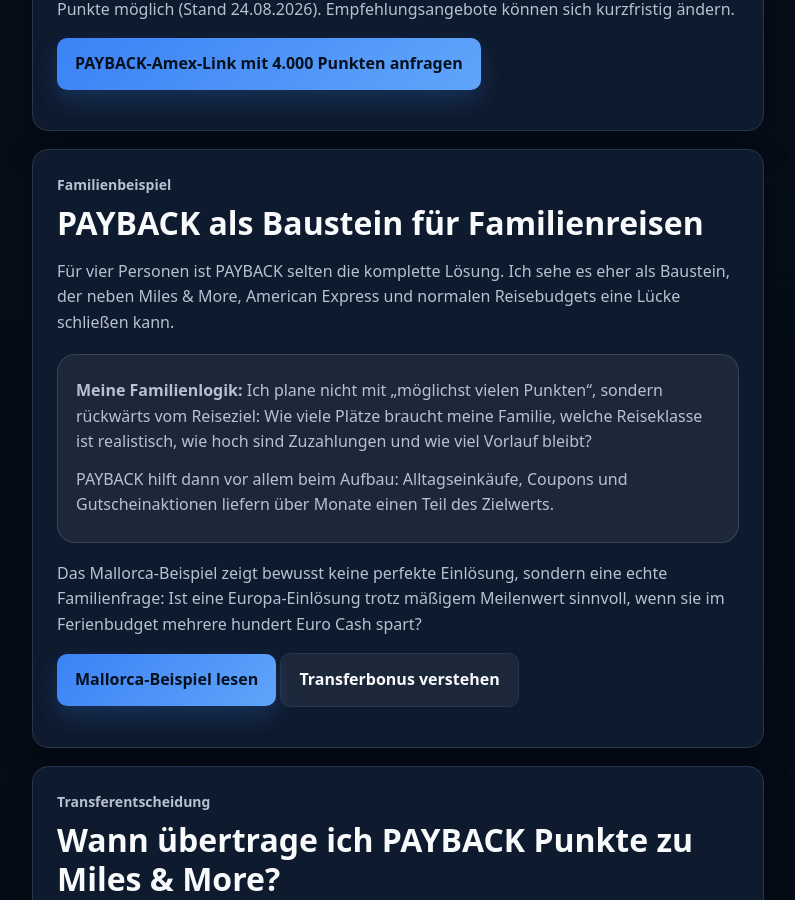
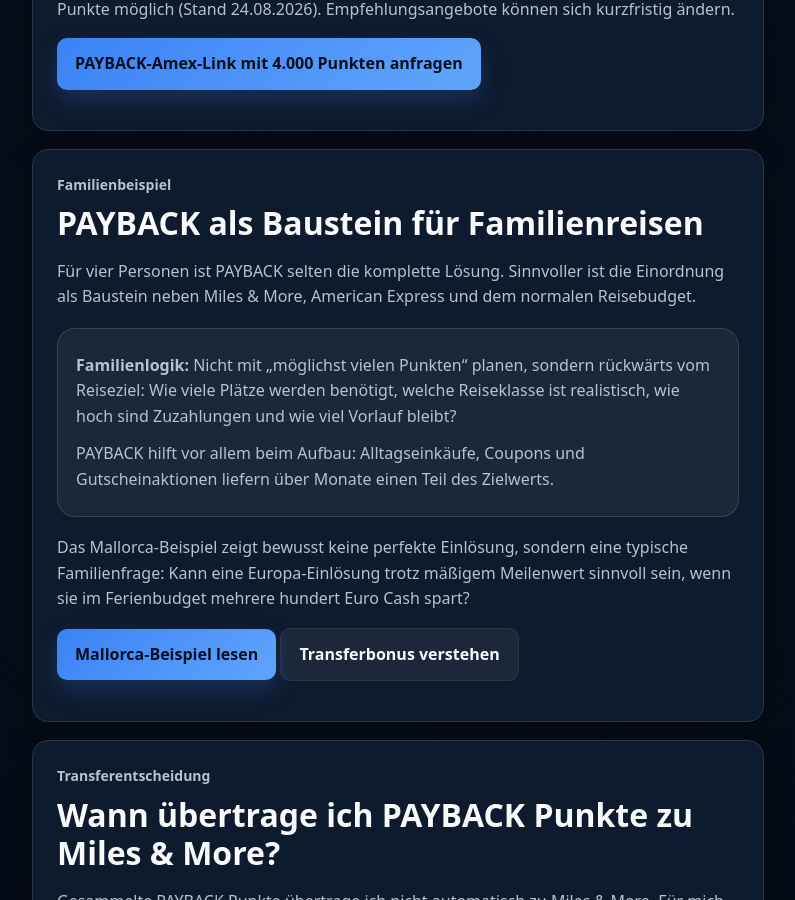
Before and after one commit to Praemienflug-Planer/miles-planer, a Jekyll site: the page built from meilen-sammeln/payback/index.html, in a window 1280 px wide and 900 px high, scrolled down 9379 px. Shown: the whole window, without its empty margins (68-863 px from the left). Built offline with Jekyll 4.4.1, drawn with Linux system fonts in a browser that asks for light colours.

Commit message:
Rewrite PAYBACK family example in neutral style

```diff
--- a/_includes/payback/familienbeispiel.html
+++ b/_includes/payback/familienbeispiel.html
@@ -1,11 +1,11 @@
 <div class="article-card seo-card" id="familienbeispiel">
   <p class="eyebrow">Familienbeispiel</p>
   <h2>PAYBACK als Baustein für Familienreisen</h2>
-  <p>Für vier Personen ist PAYBACK selten die komplette Lösung. Ich sehe es eher als Baustein, der neben Miles &amp; More, American Express und normalen Reisebudgets eine Lücke schließen kann.</p>
+  <p>Für vier Personen ist PAYBACK selten die komplette Lösung. Sinnvoller ist die Einordnung als Baustein neben Miles &amp; More, American Express und dem normalen Reisebudget.</p>
   <div class="answer-box">
-    <p><strong>Meine Familienlogik:</strong> Ich plane nicht mit „möglichst vielen Punkten“, sondern rückwärts vom Reiseziel: Wie viele Plätze braucht meine Familie, welche Reiseklasse ist realistisch, wie hoch sind Zuzahlungen und wie viel Vorlauf bleibt?</p>
-    <p>PAYBACK hilft dann vor allem beim Aufbau: Alltagseinkäufe, Coupons und Gutscheinaktionen liefern über Monate einen Teil des Zielwerts.</p>
+    <p><strong>Familienlogik:</strong> Nicht mit „möglichst vielen Punkten“ planen, sondern rückwärts vom Reiseziel: Wie viele Plätze werden benötigt, welche Reiseklasse ist realistisch, wie hoch sind Zuzahlungen und wie viel Vorlauf bleibt?</p>
+    <p>PAYBACK hilft vor allem beim Aufbau: Alltagseinkäufe, Coupons und Gutscheinaktionen liefern über Monate einen Teil des Zielwerts.</p>
   </div>
-  <p>Das Mallorca-Beispiel zeigt bewusst keine perfekte Einlösung, sondern eine echte Familienfrage: Ist eine Europa-Einlösung trotz mäßigem Meilenwert sinnvoll, wenn sie im Ferienbudget mehrere hundert Euro Cash spart?</p>
+  <p>Das Mallorca-Beispiel zeigt bewusst keine perfekte Einlösung, sondern eine typische Familienfrage: Kann eine Europa-Einlösung trotz mäßigem Meilenwert sinnvoll sein, wenn sie im Ferienbudget mehrere hundert Euro Cash spart?</p>
   <p><a class="btn btn-primary" href="/meilen-sammeln/payback-mallorca/">Mallorca-Beispiel lesen</a> <a class="btn btn-secondary" href="/meilen-sammeln/payback-transferbonus/">Transferbonus verstehen</a></p>
 </div>
```
